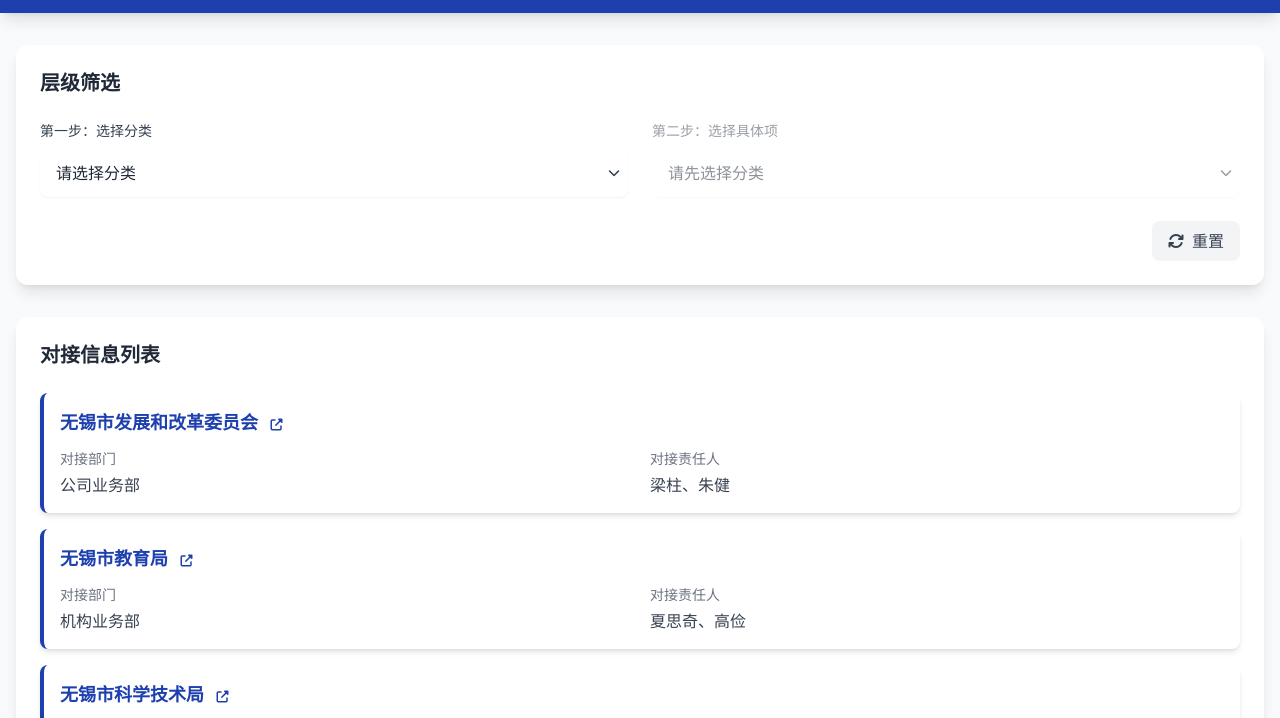
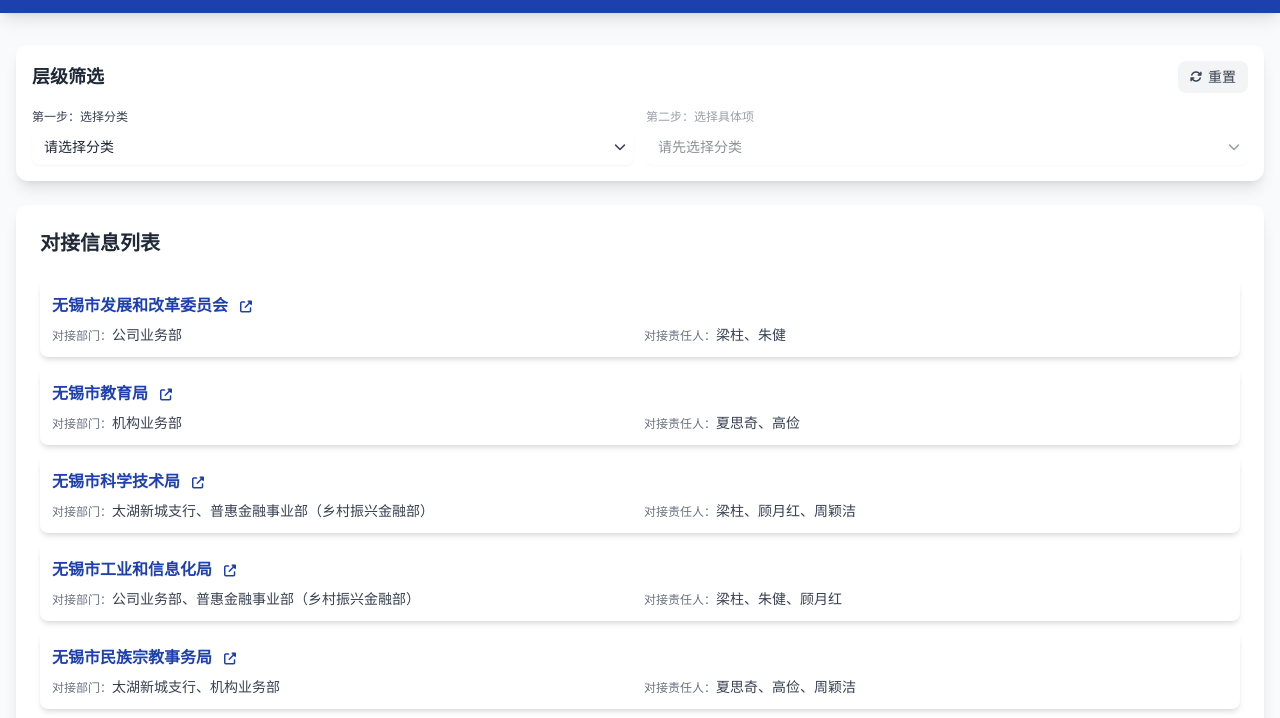
Before and after one commit to happyfairydragon/happyfairydragon.github.io, a plain HTML site: page index.html in a window 1280 px wide. Shown: the part 67-785 px from the top of the page. Drawn offline with nearby package versions, Linux system fonts and the light colour scheme.

Commit message:
Add files via upload

```diff
--- a/index.html
+++ b/index.html
@@ -58,15 +58,21 @@
   <!-- 主内容区 -->
   <main class="flex-grow container mx-auto px-4 py-8">
     <!-- 筛选区 -->
-    <section class="bg-white rounded-xl shadow-lg p-6 mb-8 transform hover:shadow-xl transition-all duration-300">
-      <h2 class="text-xl font-bold mb-6">层级筛选</h2>
+    <section class="bg-white rounded-xl shadow-lg p-4 mb-6 transform hover:shadow-xl transition-all duration-300">
+      <div class="flex justify-between items-center mb-4">
+        <h2 class="text-lg font-bold">层级筛选</h2>
+        <button id="reset-filters" class="px-3 py-1.5 bg-gray-100 hover:bg-gray-200 text-gray-700 rounded-lg transition-colors duration-200 flex items-center text-sm">
+          <i class="fa-solid fa-refresh mr-1.5 text-xs"></i>
+          重置
+        </button>
+      </div>
 
-      <div class="grid grid-cols-1 md:grid-cols-2 gap-6">
+      <div class="grid grid-cols-1 md:grid-cols-2 gap-3">
         <!-- 第一层级 -->
         <div>
-          <label for="category-select" class="block text-sm font-medium text-gray-700 mb-2">第一步：选择分类</label>
+          <label for="category-select" class="block text-xs font-medium text-gray-700 mb-1">第一步：选择分类</label>
           <div class="relative">
-            <select id="category-select" class="w-full rounded-lg border-gray-300 shadow-sm focus:border-primary focus:ring focus:ring-primary/20 transition-all duration-200 py-3 pl-4 pr-10 appearance-none bg-white">
+            <select id="category-select" class="w-full rounded-lg border-gray-300 shadow-sm focus:border-primary focus:ring focus:ring-primary/20 transition-all duration-200 py-2 pl-3 pr-8 appearance-none bg-white text-sm">
               <option value="">请选择分类</option>
               <option value="gov">政府部门</option>
               <option value="partner">对接部门</option>
@@ -80,9 +86,9 @@
 
         <!-- 第二层级 -->
         <div id="second-level-container" class="opacity-50 pointer-events-none">
-          <label for="item-select" class="block text-sm font-medium text-gray-700 mb-2">第二步：选择具体项</label>
+          <label for="item-select" class="block text-xs font-medium text-gray-700 mb-1">第二步：选择具体项</label>
           <div class="relative">
-            <select id="item-select" class="w-full rounded-lg border-gray-300 shadow-sm focus:border-primary focus:ring focus:ring-primary/20 transition-all duration-200 py-3 pl-4 pr-10 appearance-none bg-white">
+            <select id="item-select" class="w-full rounded-lg border-gray-300 shadow-sm focus:border-primary focus:ring focus:ring-primary/20 transition-all duration-200 py-2 pl-3 pr-8 appearance-none bg-white text-sm">
               <option value="">请先选择分类</option>
             </select>
             <div class="pointer-events-none absolute inset-y-0 right-0 flex items-center px-2 text-gray-700">
@@ -90,13 +96,6 @@
             </div>
           </div>
         </div>
-      </div>
-
-      <div class="mt-6 flex justify-end">
-        <button id="reset-filters" class="px-4 py-2 bg-gray-100 hover:bg-gray-200 text-gray-700 rounded-lg transition-colors duration-200 flex items-center">
-          <i class="fa-solid fa-refresh mr-2"></i>
-          重置
-        </button>
       </div>
     </section>
 
@@ -117,7 +116,7 @@
           <p class="text-gray-400">请尝试选择其他选项</p>
         </div>
 
-        <div id="results-container" class="space-y-4">
+        <div id="results-container" class="space-y-3">
           <!-- 结果将通过JS动态生成 -->
         </div>
       </div>
@@ -175,7 +174,7 @@
         governmentDepartment: "无锡市民政局",
         partnerDepartment: "机构业务部",
         contactPerson: "夏思奇、高俭",
-        url: "https://ga.wuxi.gov.cn/fzlm/xxgkgny/jggk/index.shtml"
+        url: "https://mzj.wuxi.gov.cn/fzlm/xxgkgny/jggk/index.shtml" // 修改后的URL
       },
       {
         id: 8,
@@ -404,8 +403,8 @@
       {
         id: 40,
         governmentDepartment: "无锡市纪律检查委员会/无锡市监察委员会",
-        partnerDepartment: "驻无锡分行纪检组", // 修改对接部门
-        contactPerson: "李文辉、谢中明", // 修改对接责任人
+        partnerDepartment: "驻无锡分行纪检组", // 修改后的对接部门
+        contactPerson: "李文辉、谢中明", // 修改后的对接责任人
         url: "https://wuxijw.wuxi.gov.cn/doc/2025/03/14/3080396.shtml"
       },
       {
@@ -509,7 +508,7 @@
       "内控合规部",
       "金融科技部",
       "网络金融部",
-      "驻无锡分行纪检组",
+      "驻无锡分行纪检组", // 新增对接部门
       "资产保全部",
       "营业部",
       "城北支行",
@@ -521,7 +520,7 @@
       "梁柱",
       "夏思奇",
       "柳成安",
-      "李文辉",
+      "李文辉", // 新增对接责任人
       "周伟洪",
       "嵇祎",
       "陈文寅",
@@ -537,7 +536,7 @@
       "徐力",
       "吴育亮",
       "戴泓",
-      "谢中明",
+      "谢中明", // 新增对接责任人
       "周峰",
       "程利明",
       "王芳",
@@ -711,21 +710,19 @@
         // 创建结果项
         data.forEach((item, index) => {
           const resultCard = document.createElement('div');
-          resultCard.className = 'bg-white rounded-lg shadow-md p-4 border-l-4 border-primary hover:shadow-lg transition-all duration-300 transform hover:-translate-y-1';
+          resultCard.className = 'bg-white rounded-lg shadow-md p-3 hover:shadow-lg transition-all duration-300 transform hover:-translate-y-1';
           resultCard.innerHTML = `
             <div>
-              <h3 class="text-lg font-semibold text-primary cursor-pointer hover:underline" onclick="window.open('${item.url}', '_blank')">
+              <h3 class="text-base font-semibold text-primary cursor-pointer hover:underline" onclick="window.open('${item.url}', '_blank')">
                 ${item.governmentDepartment}
                 <i class="fa-solid fa-external-link-alt ml-2 text-xs"></i>
               </h3>
-              <div class="mt-3 grid grid-cols-1 md:grid-cols-2 gap-4">
+              <div class="mt-2 grid grid-cols-1 md:grid-cols-2 gap-2">
                 <div>
-                  <p class="text-sm text-gray-500 mb-1">对接部门</p>
-                  <p class="text-gray-700">${item.partnerDepartment || '无'}</p>
+                  <p class="text-sm text-gray-700"><span class="text-xs text-gray-500">对接部门：</span>${item.partnerDepartment || '无'}</p>
                 </div>
                 <div>
-                  <p class="text-sm text-gray-500 mb-1">对接责任人</p>
-                  <p class="text-gray-700">${item.contactPerson || '无'}</p>
+                  <p class="text-sm text-gray-700"><span class="text-xs text-gray-500">对接责任人：</span>${item.contactPerson || '无'}</p>
                 </div>
               </div>
             </div>
```
